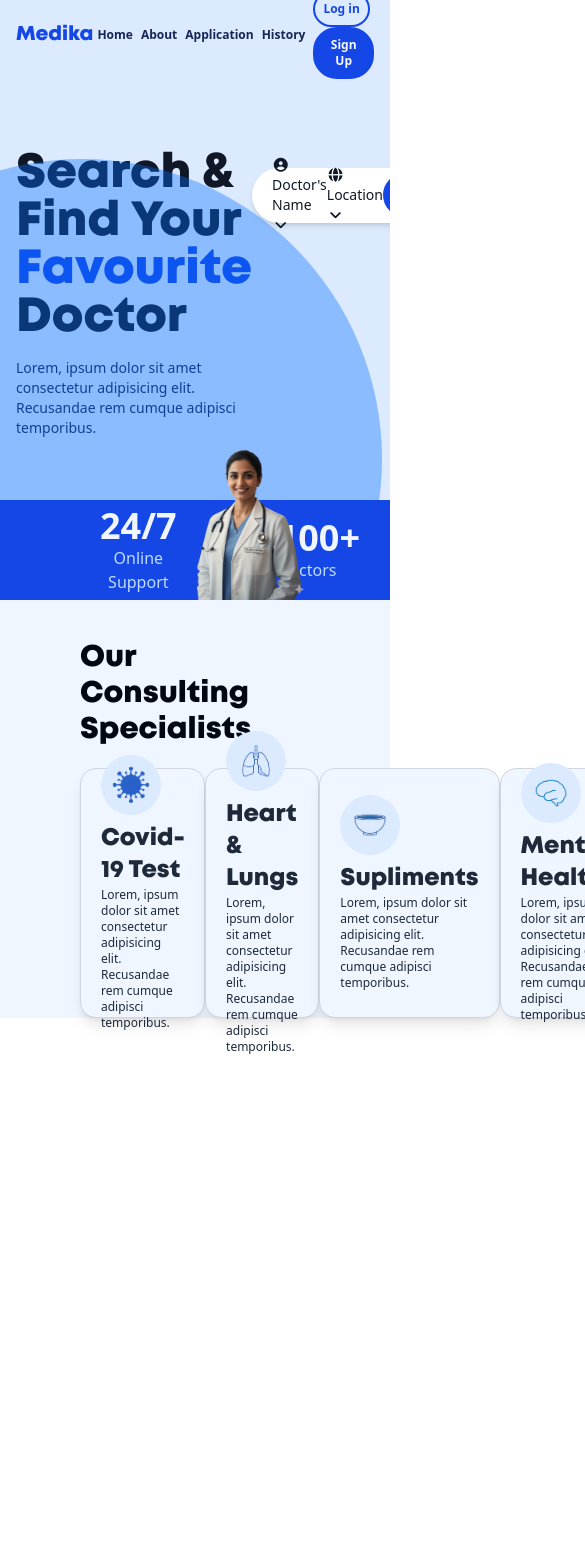
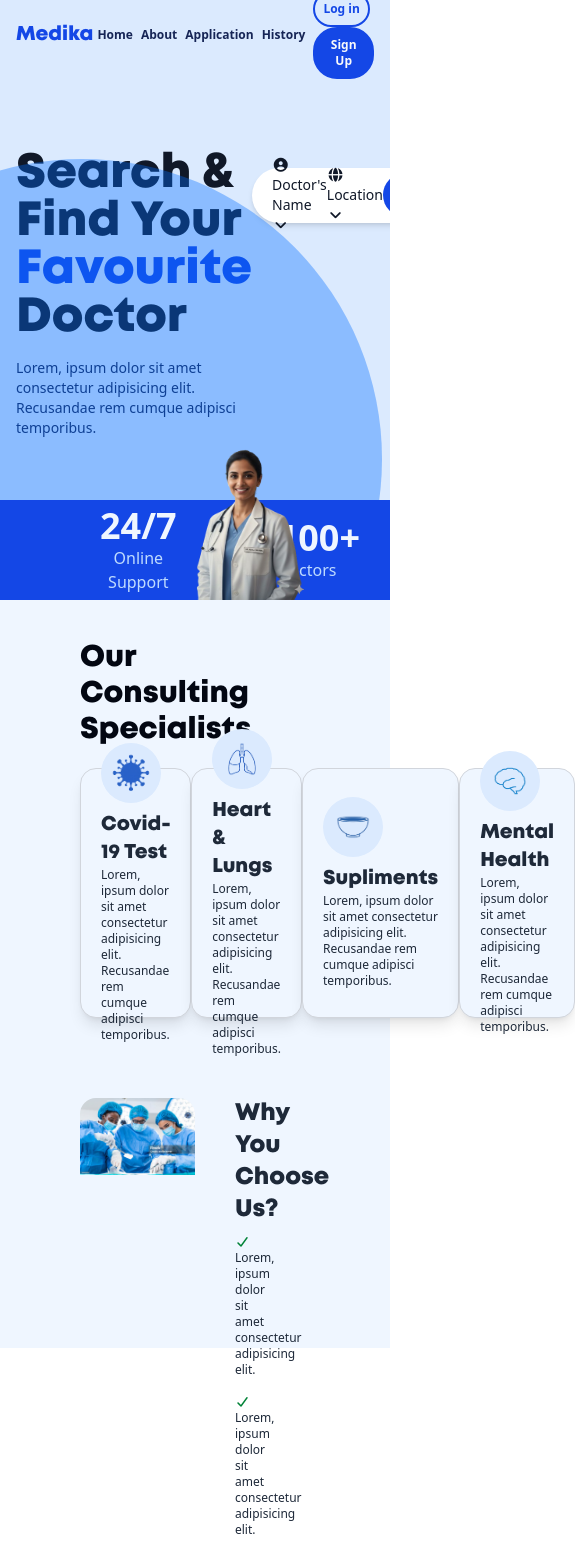
Before and after one commit to zimcodes1/MEDIKA, a React (Vite) app in the folder medika/: page / in a window 390 px wide. Shown: the top 1545 px of the page, 585 px wide, since content can reach past the window. Before the commit the page ends 1055 px from the top, so only its background shows below. Built offline with nearby package versions, Linux system fonts and the light colour scheme.

Commit message:
Added the  'Why you choose us section' (Not yet responsive)

```diff
--- a/medika/src/components/Body.tsx
+++ b/medika/src/components/Body.tsx
@@ -4,12 +4,32 @@ function Body(){
     return(
         <div className="w-full h-auto px-20 pt-10 bg-blue-50">
             <h1 className="text-3xl font-bold text-gray-950 mb-5 font-[Mont]">Our Consulting Specialists</h1>
+            {/*-------------ConsultingSpecialistCards Here-------------------*/}
             <div className="flex justify-between items-center w-full">
                 <ConsultingSpecialistCard name='Covid-19 Test' img='/images/germ.png' text="Lorem, ipsum dolor sit amet consectetur adipisicing elit. Recusandae rem cumque adipisci temporibus."></ConsultingSpecialistCard>
                 <ConsultingSpecialistCard name="Heart & Lungs" img="/images/lungs.png" text="Lorem, ipsum dolor sit amet consectetur adipisicing elit. Recusandae rem cumque adipisci temporibus."></ConsultingSpecialistCard>
                 <ConsultingSpecialistCard name="Supliments" img="/images/bowl.png" text="Lorem, ipsum dolor sit amet consectetur adipisicing elit. Recusandae rem cumque adipisci temporibus."></ConsultingSpecialistCard>
                 <ConsultingSpecialistCard name='Mental Health' img="/images/brain.png" text="Lorem, ipsum dolor sit amet consectetur adipisicing elit. Recusandae rem cumque adipisci temporibus."></ConsultingSpecialistCard>
             </div>
+
+            {/*--------------Why you choose us Section----------*/}
+
+            <div className="w-full h-[250px] mt-20 flex justify-between items-center mb-20">
+                <div className="overflow-hidden rounded-2xl h-full w-[50%]">
+                    <img src="/images/lab.jpg" alt="Us" className="w-full"/>
+                </div>
+                <div className="w-[50%] h-full flex flex-col justify-start px-10">
+                    <h2 className="text-gray-800 text-2xl font-[mont]">Why You Choose Us?</h2>
+                    <p className="text-gray-800 text-xs my-2"><i className="fa fa-check text-green-700"></i>  Lorem, ipsum dolor sit amet consectetur adipisicing elit.</p>
+                    <p className="text-gray-800 text-xs my-2"><i className="fa fa-check text-green-700"></i>  Lorem, ipsum dolor sit amet consectetur adipisicing elit.</p>
+                    <p className="text-gray-800 text-xs my-2"><i className="fa fa-check text-green-700"></i>  Lorem, ipsum dolor sit amet consectetur adipisicing elit.</p>
+                    <p className="text-gray-800 text-xs my-2"><i className="fa fa-check text-green-700"></i>  Lorem, ipsum dolor sit amet consectetur adipisicing elit.</p>
+                    <p className="text-gray-800 text-xs my-2"><i className="fa fa-check text-green-700"></i>  Lorem, ipsum dolor sit amet consectetur adipisicing elit.</p>
+
+                    <button className="py-3 w-[150px] cursor-pointer rounded-2xl mt-2 text-sm text-blue-700">Learn More <i className="fa fa-arrow-right"></i></button>
+                </div>
+            </div>
+
         </div>
     )
 }
--- a/medika/src/components/micros/ConsultingSpecialistCard.tsx
+++ b/medika/src/components/micros/ConsultingSpecialistCard.tsx
@@ -4,7 +4,7 @@ function ConsultingSpecialistCard({img, name, text}: {img: string, name: string,
     return(
         <div className="w-[250px] border border-gray-300 h-[250px] bg-blue-50 rounded-2xl shadow-lg flex flex-col justify-center items-start p-5 hover:scale-105 transition-all duration-500">
             <img src={img} alt={name} className="w-[60px] h-[60px] p-1 rounded-full bg-blue-100"/>
-            <h2 className="text-gray-800 text-2xl font-[mont] mt-2">{name}</h2>
+            <h2 className="text-gray-800 text-xl font-[mont] mt-2">{name}</h2>
             <p className="text-xs text-gray-800">{text}</p>
         </div>
     )
```
Also changed, not shown: medika/public/images/lab.jpg (added).
